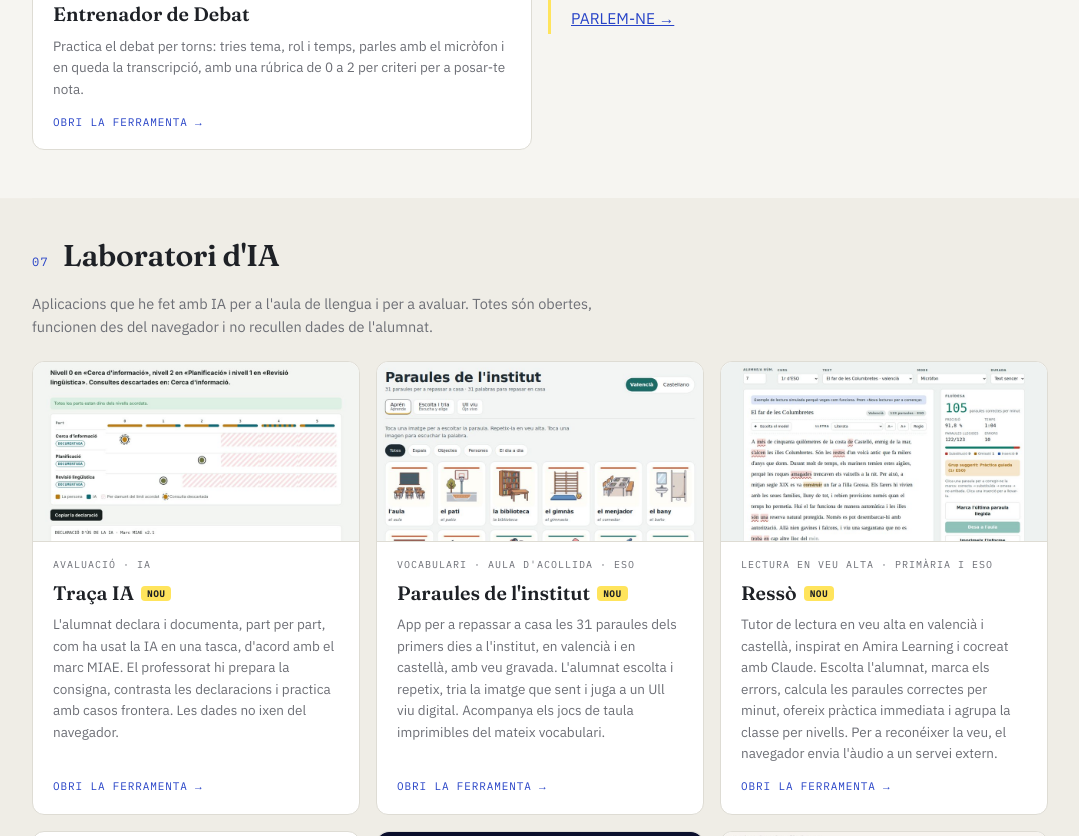
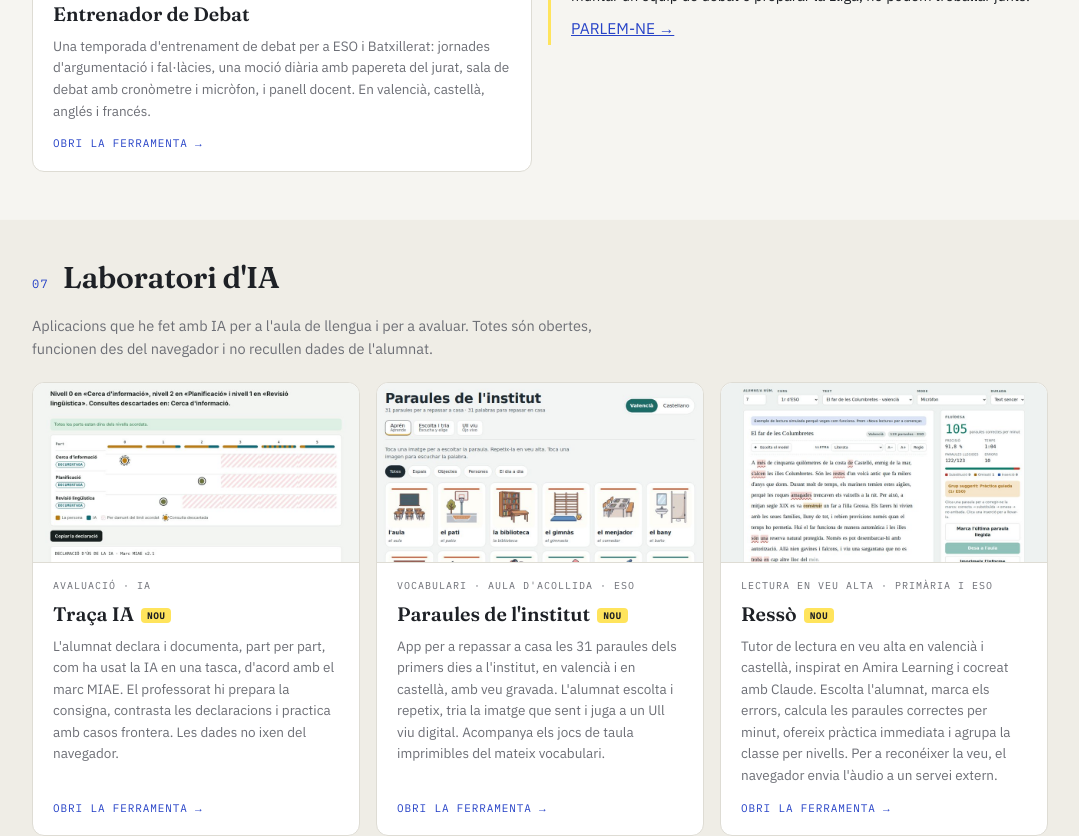
Before and after one commit to sanforbel/sandrafortanet-web, a plain HTML site: page index.html in a window 1280 px wide. Shown: the part 5250-6086 px from the top of the page, without its empty margins (100-1179 px from the left). Drawn offline with Linux system fonts and the light colour scheme.

Commit message:
Actualitza la targeta de l'Entrenador de Debat (versió nova i captura)
Claude-Session: https://claude.ai/code/session_01Ds6UB1c1v6XCs28qSLeQns

Co-authored-by: Claude <noreply@anthropic.com>

```diff
--- a/index.html
+++ b/index.html
@@ -663,10 +663,10 @@
     </div>
     <div class="grid g2">
       <article class="card">
-        <img class="mini" src="img/entrenador-debat.jpg" alt="Captura de l'Entrenador de Debat: configuració del tema, el rol i el temps per torn" loading="lazy" width="880" height="466">
+        <img class="mini" src="img/entrenador-debat.jpg" alt="Captura de l'Entrenador de Debat: full de temporada amb l'ordre del dia, l'assistència i la credencial" loading="lazy" width="880" height="466">
         <span class="tag" data-i18n="ed_tag">Entrenament · Expressió oral</span>
         <h3>Entrenador de Debat</h3>
-        <p data-i18n="ed_p">Practica el debat per torns: tries tema, rol i temps, parles amb el micròfon i en queda la transcripció, amb una rúbrica de 0 a 2 per criteri per a posar-te nota.</p>
+        <p data-i18n="ed_p">Una temporada d'entrenament de debat per a ESO i Batxillerat: jornades d'argumentació i fal·làcies, una moció diària amb papereta del jurat, sala de debat amb cronòmetre i micròfon, i panell docent. En valencià, castellà, anglés i francés.</p>
         <a class="go" href="https://sanforbel.github.io/ENTRENADORDEBATE/" target="_blank" rel="noopener" data-i18n="ed_go">OBRI LA FERRAMENTA →</a>
       </article>
       <div class="nota">
@@ -924,7 +924,7 @@ const ES = {
   feat_p:`Recursos, actividades y materiales para trabajar el debate académico, la argumentación y la expresión oral en Secundaria: porque aprender a expresarse, argumentar y escuchar forma ciudadanos críticos y reflexivos.`,
   feat_a:`ENTRA AL PORTAL →`,
   ed_tag:`Entrenamiento · Expresión oral`,
-  ed_p:`Practica el debate por turnos: eliges tema, rol y tiempo, hablas con el micrófono y queda la transcripción, con una rúbrica de 0 a 2 por criterio para ponerte nota.`,
+  ed_p:`Una temporada de entrenamiento de debate para ESO y Bachillerato: jornadas de argumentación y falacias, una moción diaria con papeleta del jurado, sala de debate con cronómetro y micrófono, y panel docente. En valenciano, castellano, inglés y francés.`,
   ed_go:`ABRE LA HERRAMIENTA →`,
   nota_tag:`Formación en oratoria`,
   nota_p:`Entreno a alumnado en debate académico y he sido ponente en las Jornadas de Oratoria y Liga de Debate del CEFIRE de Alcoi. Si tu centro quiere montar un equipo de debate o preparar la Liga, podemos trabajarlo juntos.`,
```
Also changed, not shown: img/entrenador-debat.jpg.
